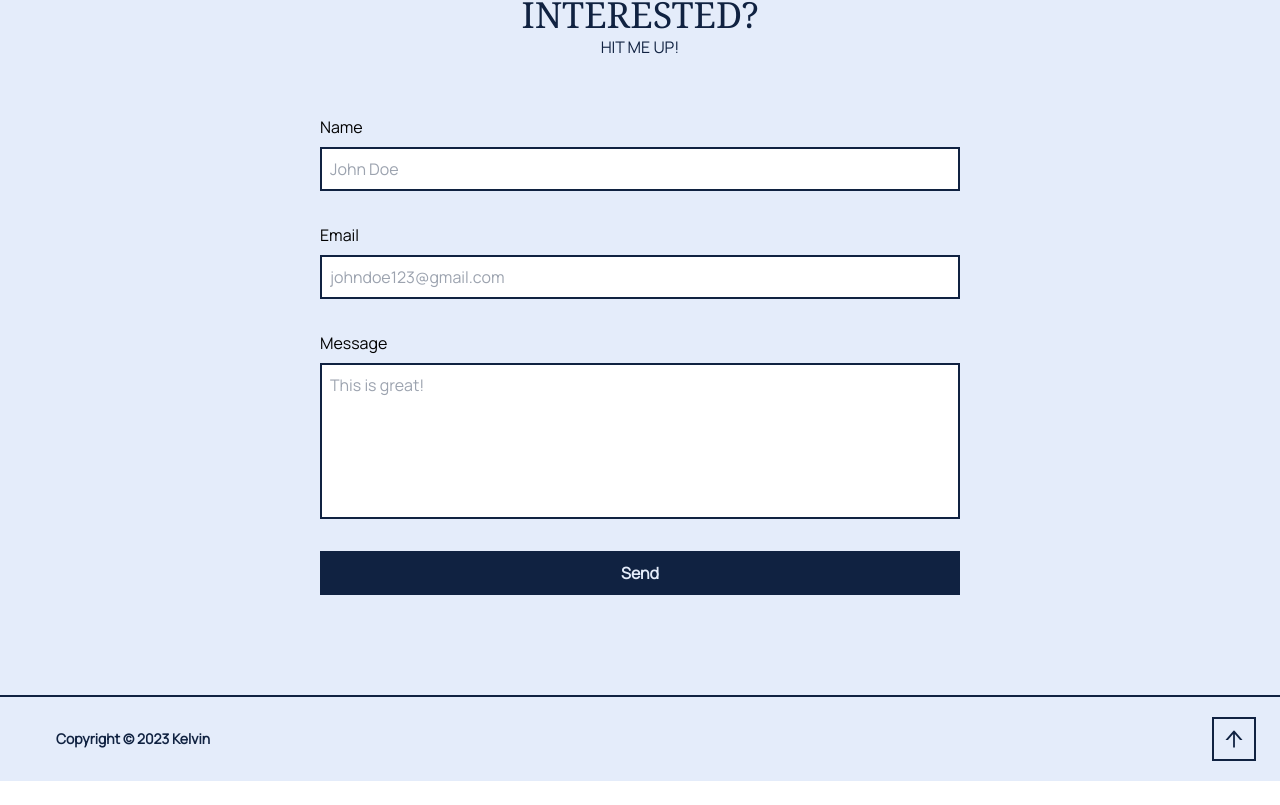
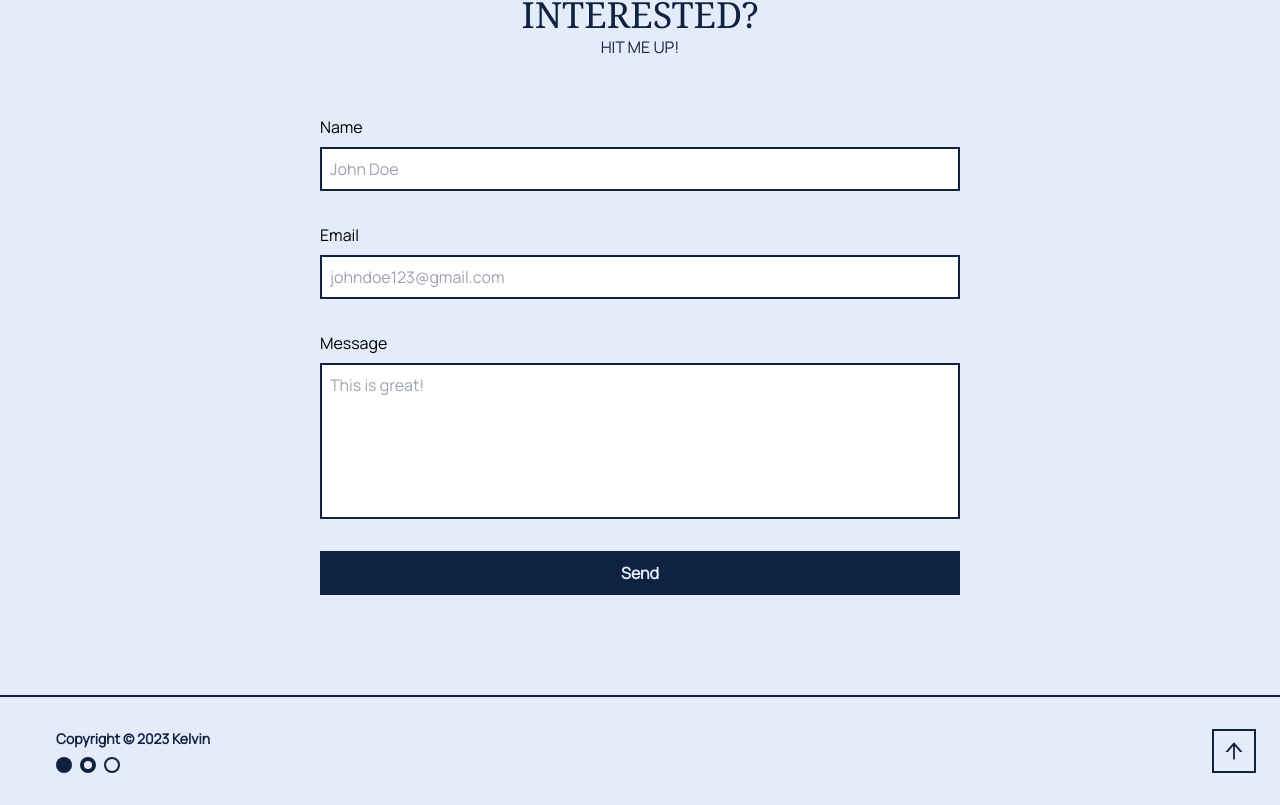
Before and after one commit to vintech05/portfolio-v1, a React (Vite) app: page / in a window 1280 px wide. Shown: the part 1595-2400 px from the top of the page. Before the commit the page ends 2376 px from the top, so only its background shows below. Built offline with nearby package versions, Linux system fonts and the light colour scheme.

Commit message:
added decoration

```diff
--- a/src/components/footer/Footer.jsx
+++ b/src/components/footer/Footer.jsx
@@ -13,8 +13,13 @@ const Footer = () => {
     return (
         <div>
             <div className='flex flex-row justify-between items-center px-6 border-t-2 border-button-clr'>
-            <div className='text-button-clr font-Manrope text-sm font-semibold text-center p-8'>
+            <div className='text-button-clr flex flex-col font-Manrope text-sm font-semibold text-center p-8'>
             <span>Copyright &copy; 2023 Kelvin</span>
+            <div className='flex flex-row gap-2 pt-2'>
+            <div className="w-4 h-4 bg-button-clr rounded-full"></div>
+            <div className="w-4 h-4 border-4 border-button-clr rounded-full"></div>
+            <div className="w-4 h-4 border-2 border-button-clr rounded-full"></div>
+            </div>
             </div>
             <div onClick={scrollToTop} className='group p-2 border-2 border-button-clr hover:bg-button-clr cursor-pointer'>
                 <a href="#">
```
